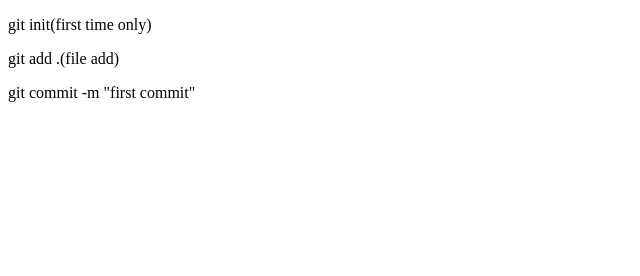
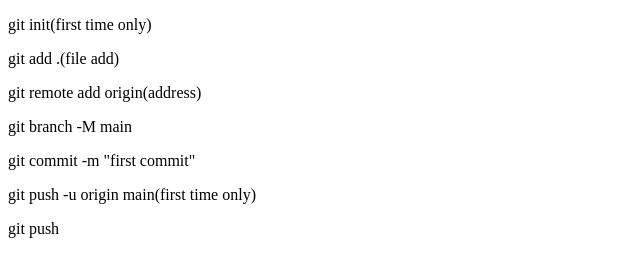
Before and after one commit to Anindow/just_boostrap, a plain HTML site: page index.html in a window 1280 px wide. Shown: the whole page, without its empty margins (0-640 px from the left). Drawn offline with Linux system fonts and the light colour scheme.

Commit message:
third trial

```diff
--- a/index.html
+++ b/index.html
@@ -9,6 +9,10 @@
 <body>
     <p>git init(first time only)</p>
     <p>git add .(file add)</p>
+    <p>git remote add origin(address)</p>
+    <p>git branch -M main</p>
     <p>git commit -m "first commit"</p>
+    <p>git push -u origin main(first time only)</p>
+    <p>git push </p>
 </body>
 </html>
```
